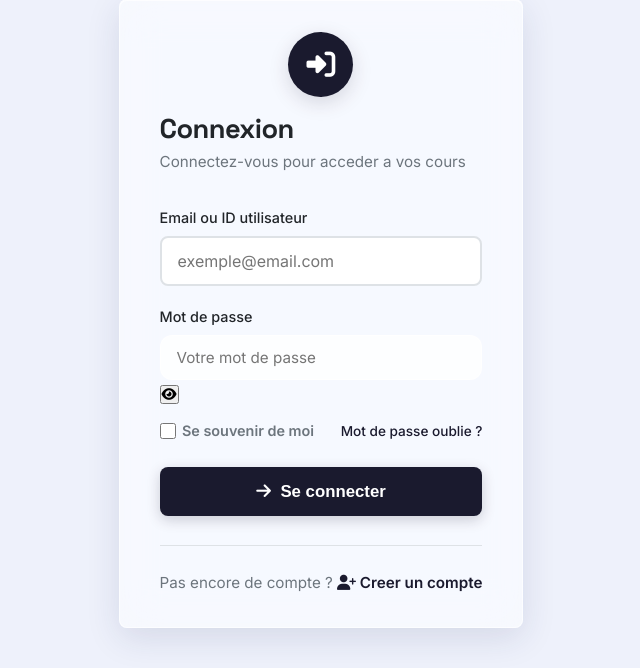
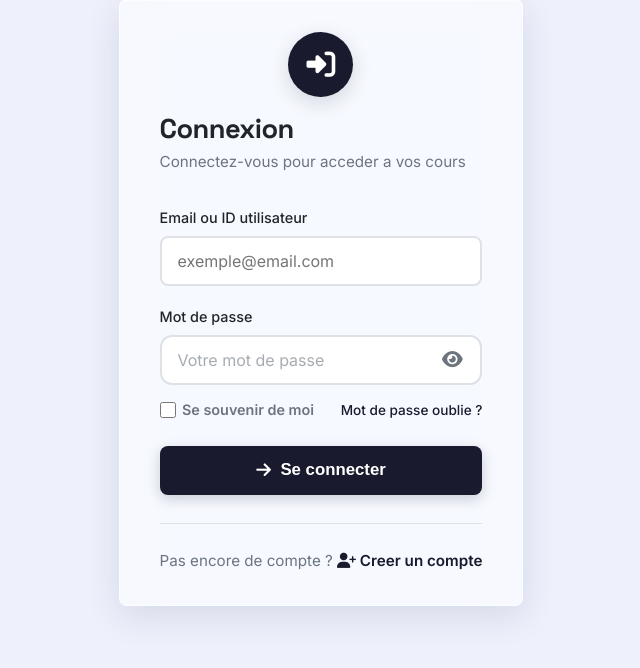
Before and after one commit to marcusblai32-ctrl/educdim, a Django app: page /fr/accounts/connexion/?next=/fr/chat/salon/1/ in a window 1280 px wide. Shown: the part 212-880 px from the top of the page, without its empty margins (319-959 px from the left). Run offline with Django 5.2, Linux system fonts and the light colour scheme; data comes from the database, SQL or seed files in the repository; data that the repository does not hold is empty.

Commit message:
Update style.css

```diff
--- a/static/css/style.css
+++ b/static/css/style.css
@@ -1613,3 +1613,116 @@ input[type="file"][data-error]::before {
     background: var(--bs-danger-bg-subtle, #3a1a1a);
     color: var(--bs-danger, #dc3545);
 }
+
+/* ============================================
+   PASSWORD FIELD WITH EYE ICON - FIX
+   ============================================ */
+
+.password-field {
+    position: relative;
+    width: 100%;
+}
+
+.password-field input[type="password"],
+.password-field input[type="text"] {
+    width: 100%;
+    padding: 0.75rem 3.2rem 0.75rem 1rem !important;
+    border: 2px solid var(--border, #dee2e6);
+    border-radius: var(--radius-sm, 8px);
+    font-size: 1rem;
+    transition: all 0.3s ease;
+    box-sizing: border-box;
+    background: var(--white, #ffffff);
+    color: var(--text, #212529);
+    height: 50px;
+    font-family: inherit;
+}
+
+.password-field input:focus {
+    border-color: var(--primary, #1a1a2e);
+    outline: none;
+    box-shadow: 0 0 0 4px rgba(26, 26, 46, 0.08);
+}
+
+.password-field input::placeholder {
+    color: var(--text-muted, #6c757d);
+    opacity: 0.6;
+}
+
+.password-field .toggle-password {
+    position: absolute;
+    right: 12px;
+    top: 50%;
+    transform: translateY(-50%);
+    background: none;
+    border: none;
+    cursor: pointer;
+    color: var(--text-muted, #6c757d);
+    font-size: 1.15rem;
+    padding: 6px;
+    transition: all 0.3s ease;
+    z-index: 2;
+    border-radius: 50%;
+    line-height: 1;
+    display: flex;
+    align-items: center;
+    justify-content: center;
+    width: 36px;
+    height: 36px;
+}
+
+.password-field .toggle-password:hover {
+    color: var(--primary, #1a1a2e);
+    background: rgba(26, 26, 46, 0.06);
+}
+
+.password-field .toggle-password:active {
+    transform: translateY(-50%) scale(0.9);
+}
+
+.password-field .toggle-password:focus {
+    outline: none;
+}
+
+.password-field .toggle-password i {
+    font-size: 1.15rem;
+    pointer-events: none;
+}
+
+.password-field .toggle-password.visible i {
+    color: var(--primary, #1a1a2e);
+}
+
+@media (max-width: 480px) {
+    .password-field input[type="password"],
+    .password-field input[type="text"] {
+        height: 44px;
+        font-size: 0.95rem;
+        padding: 0.6rem 2.8rem 0.6rem 0.8rem !important;
+    }
+    .password-field .toggle-password {
+        width: 32px;
+        height: 32px;
+        right: 8px;
+        font-size: 1rem;
+    }
+    .password-field .toggle-password i {
+        font-size: 1rem;
+    }
+}
+
+[data-bs-theme="dark"] .password-field input[type="password"],
+[data-bs-theme="dark"] .password-field input[type="text"] {
+    background: var(--dark, #2d2d2d);
+    border-color: var(--border, #444);
+    color: var(--text, #e0e0e0);
+}
+
+[data-bs-theme="dark"] .password-field input:focus {
+    border-color: var(--primary, #1a1a2e);
+    box-shadow: 0 0 0 4px rgba(26, 26, 46, 0.15);
+}
+
+[data-bs-theme="dark"] .password-field .toggle-password:hover {
+    background: rgba(255, 255, 255, 0.06);
+}
```
